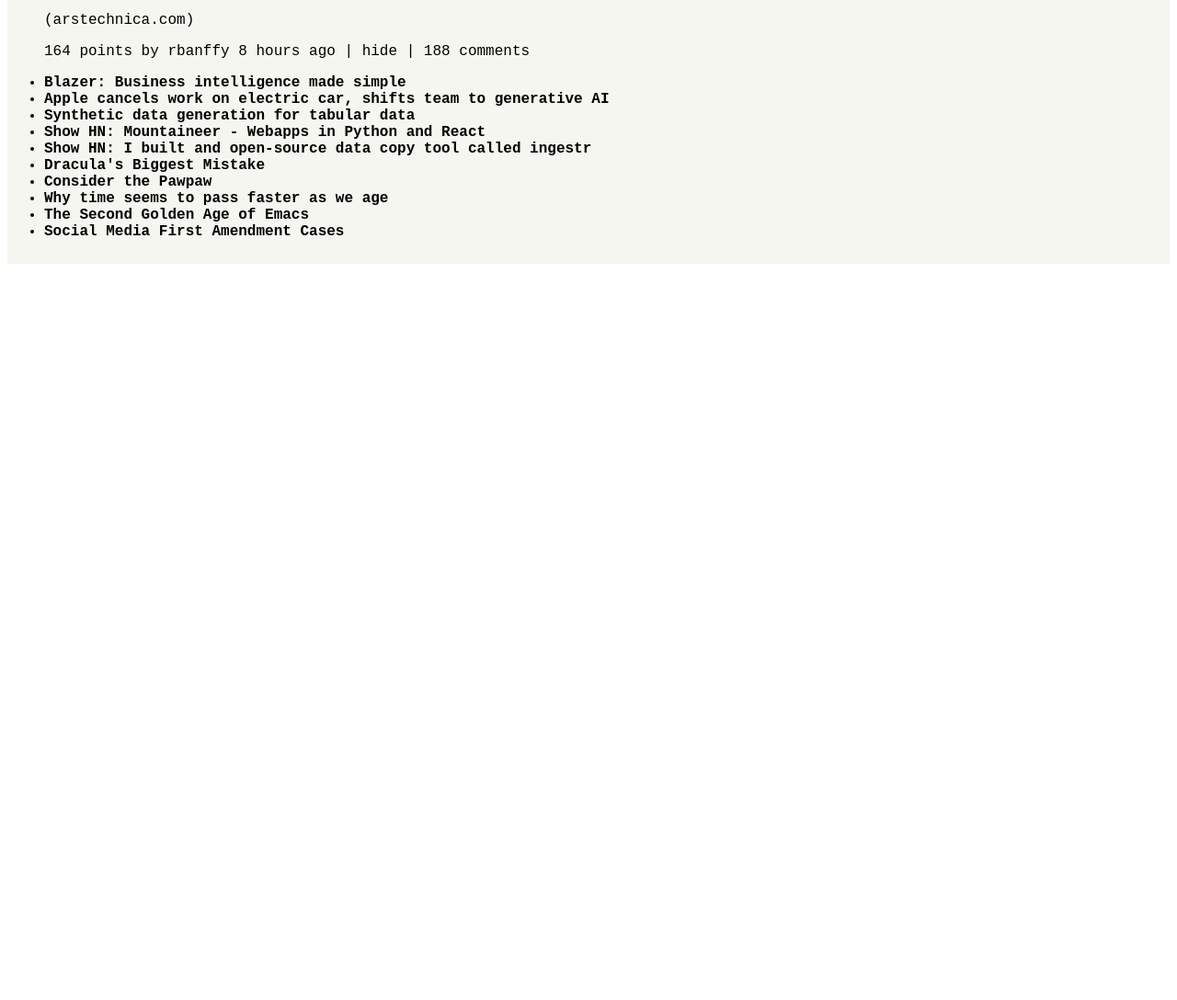
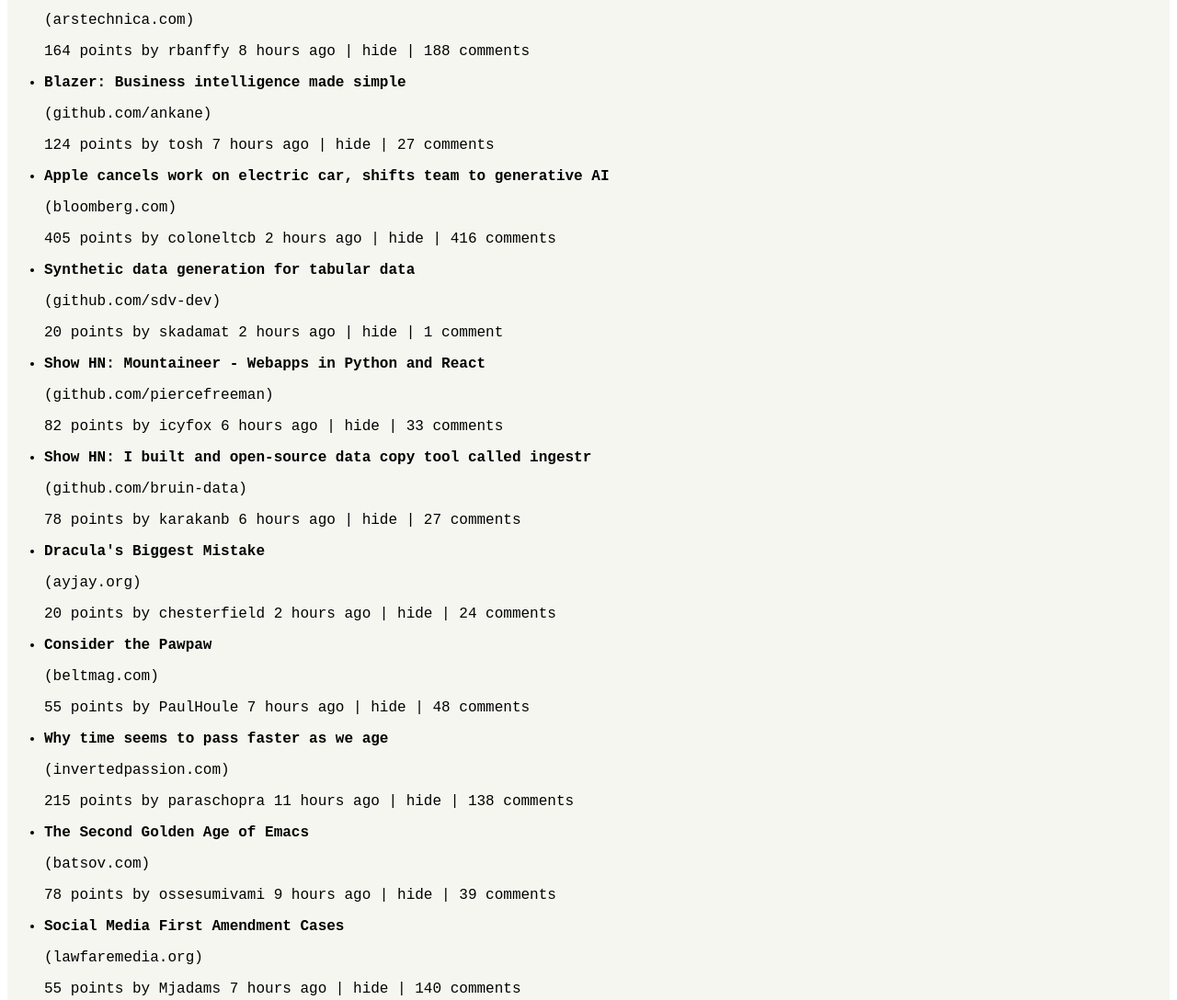
Before and after one commit to stinso65/C6LayoutReproductionI, a plain HTML site: page index.html in a window 1280 px wide. Shown: the part 1013-2101 px from the top of the page at 92% size. Before the commit the page ends 1308 px from the top, so only its background shows below. Drawn offline with Linux system fonts and the light colour scheme.

Commit message:
added all titles

```diff
--- a/index.html
+++ b/index.html
@@ -44,16 +44,35 @@
         <li><b>SpaceX discloses cause of Starship anomalies as it clears an FAA hurdle</b></li> <p>(arstechnica.com)</p>
           <p>164 points by rbanffy 8 hours ago | hide | 188 comments</p>
 
-        <li><b>Blazer: Business intelligence made simple</b></li>
-        <li><b>Apple cancels work on electric car, shifts team to generative AI</b></li>
-        <li><b>Synthetic data generation for tabular data</b></li>
-        <li><b>Show HN: Mountaineer - Webapps in Python and React</b></li>
-        <li><b>Show HN: I built and open-source data copy tool called ingestr</b></li>
-        <li><b>Dracula's Biggest Mistake</b></li>
-        <li><b>Consider the Pawpaw</b></li>
-        <li><b>Why time seems to pass faster as we age</b></li>
-        <li><b>The Second Golden Age of Emacs</b></li>
-        <li><b>Social Media First Amendment Cases</b></li>
+        <li><b>Blazer: Business intelligence made simple</b></li> <p>(github.com/ankane)</p>
+          <p>124 points by tosh 7 hours ago | hide | 27 comments</p>
+
+        <li><b>Apple cancels work on electric car, shifts team to generative AI</b></li> <p>(bloomberg.com)</p>
+          <p>405 points by coloneltcb 2 hours ago | hide | 416 comments</p>
+
+        <li><b>Synthetic data generation for tabular data</b></li> <p>(github.com/sdv-dev)</p>
+          <p>20 points by skadamat 2 hours ago | hide | 1 comment</p>
+
+        <li><b>Show HN: Mountaineer - Webapps in Python and React</b></li> <p>(github.com/piercefreeman)</p>
+          <p>82 points by icyfox 6 hours ago | hide | 33 comments</p>
+
+        <li><b>Show HN: I built and open-source data copy tool called ingestr</b></li> <p>(github.com/bruin-data)</p>
+          <p>78 points by karakanb 6 hours ago | hide | 27 comments</p>
+
+        <li><b>Dracula's Biggest Mistake</b></li> <p>(ayjay.org)</p>
+          <p>20 points by chesterfield 2 hours ago | hide | 24 comments</p>
+
+        <li><b>Consider the Pawpaw</b></li> <p>(beltmag.com)</p>
+          <p>55 points by PaulHoule 7 hours ago | hide | 48 comments</p>
+
+        <li><b>Why time seems to pass faster as we age</b></li> <p>(invertedpassion.com)</p>
+          <p>215 points by paraschopra 11 hours ago | hide | 138 comments</p>
+
+        <li><b>The Second Golden Age of Emacs</b></li> <p>(batsov.com)</p>
+          <p>78 points by ossesumivami 9 hours ago | hide | 39 comments</p>
+
+        <li><b>Social Media First Amendment Cases</b></li> <p>(lawfaremedia.org)</p>
+          <p>55 points by Mjadams 7 hours ago | hide | 140 comments</p>
       </ul>
     </div>
     <script src="index.js"></script>
```
